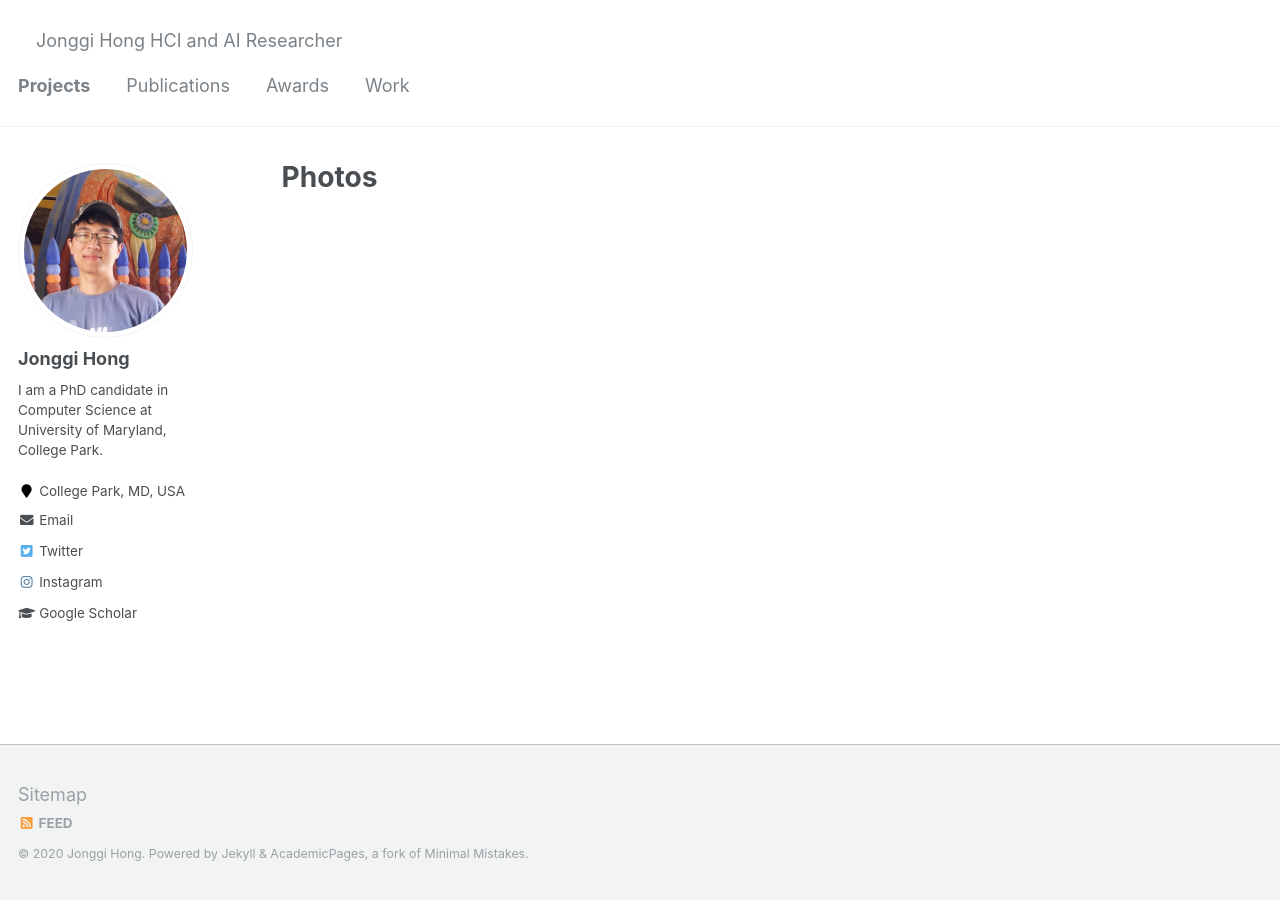
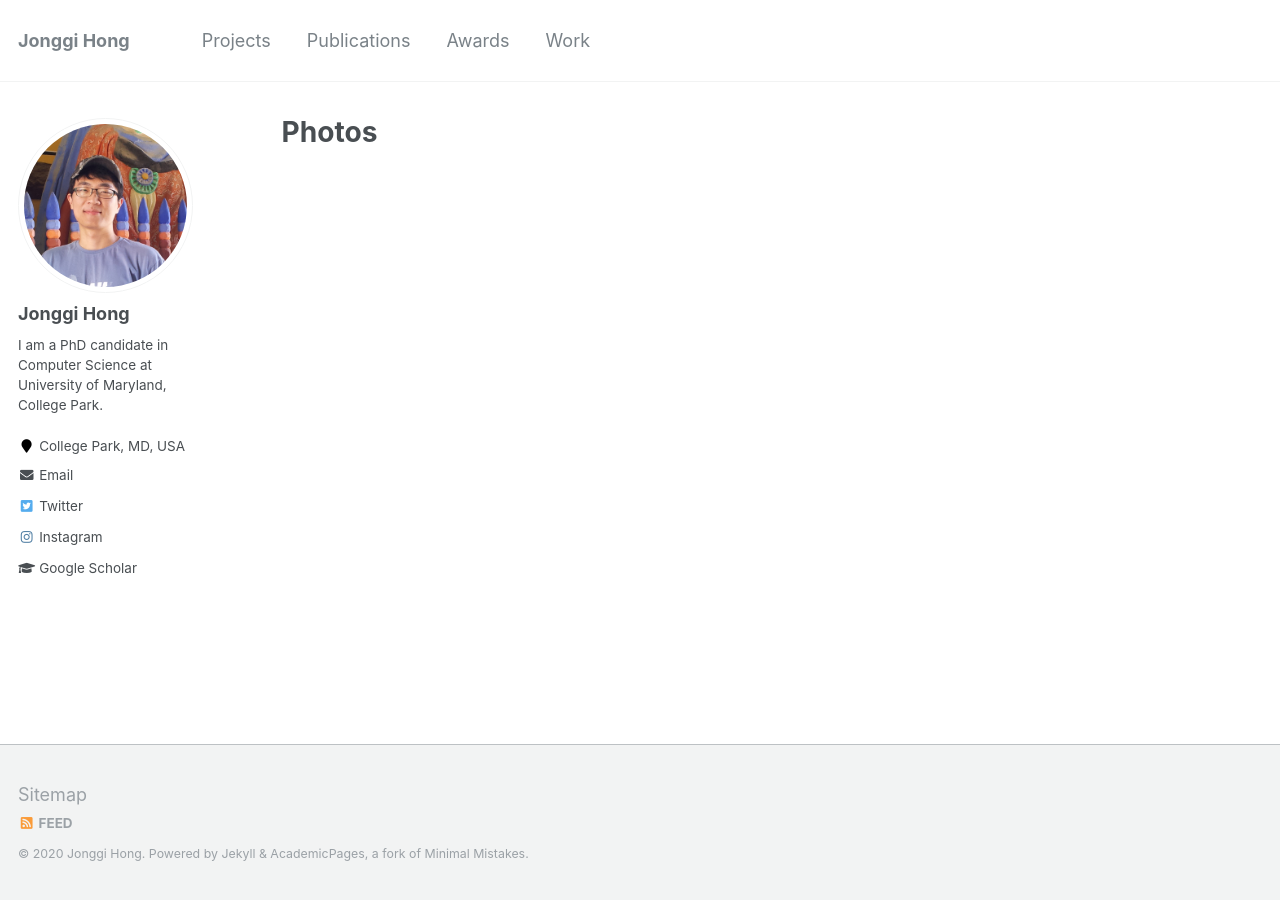
Before and after one commit to jonggi/jonggi.github.io, a Jekyll site: the page built from photos.md, in a window 1280 px wide. Built offline with Jekyll 4.4.1, drawn with Linux system fonts in a browser that asks for light colours.

Commit message:
mm github

```diff
--- a/_config.yml
+++ b/_config.yml
@@ -31,7 +31,6 @@ footer:
 
 # Site Settings
 title                    : "Jonggi Hong"
-subtitle                 : "HCI and AI Researcher"
 title_separator          : "|"
 name                     : &name "Jonggi Hong"
 description              : &description "Jonggi Hong's website"
--- a/_includes/masthead.html
+++ b/_includes/masthead.html
@@ -1,35 +1,21 @@
-{% capture logo_path %}{{ site.logo }}{% endcapture %}
+{% include base_path %}
 
 <div class="masthead">
   <div class="masthead__inner-wrap">
     <div class="masthead__menu">
       <nav id="site-nav" class="greedy-nav">
-        {% unless logo_path == empty %}
-          <a class="site-logo" href="{{ '/' | relative_url }}"><img src="{{ logo_path | relative_url }}" alt=""></a>
-        {% endunless %}
-        <a class="site-title" href="{{ '/' | relative_url }}">
-          {{ site.masthead_title | default: site.title }}
-          {% if site.subtitle %}<span class="site-subtitle">{{ site.subtitle }}</span>{% endif %}
-        </a>
+        <button><div class="navicon"></div></button>
         <ul class="visible-links">
-          {%- for link in site.data.navigation.main -%}
-            <li class="masthead__menu-item">
-              <a href="{{ link.url | relative_url }}"{% if link.description %} title="{{ link.description }}"{% endif %}>{{ link.title }}</a>
-            </li>
-          {%- endfor -%}
+          <li class="masthead__menu-item masthead__menu-item--lg"><a href="{{ base_path }}/">{{ site.title }}</a></li>
+          {% for link in site.data.navigation.main %}
+            {% if link.url contains 'http' %}
+              {% assign domain = '' %}
+              {% else %}
+              {% assign domain = base_path %}
+            {% endif %}
+            <li class="masthead__menu-item"><a href="{{ domain }}{{ link.url }}">{{ link.title }}</a></li>
+          {% endfor %}
         </ul>
-        {% if site.search == true %}
-        <button class="search__toggle" type="button">
-          <span class="visually-hidden">{{ site.data.ui-text[site.locale].search_label | default: "Toggle search" }}</span>
-          <svg class="icon" width="16" height="16" xmlns="http://www.w3.org/2000/svg" viewBox="0 0 15.99 16">
-            <path d="M15.5,13.12L13.19,10.8a1.69,1.69,0,0,0-1.28-.55l-0.06-.06A6.5,6.5,0,0,0,5.77,0,6.5,6.5,0,0,0,2.46,11.59a6.47,6.47,0,0,0,7.74.26l0.05,0.05a1.65,1.65,0,0,0,.5,1.24l2.38,2.38A1.68,1.68,0,0,0,15.5,13.12ZM6.4,2A4.41,4.41,0,1,1,2,6.4,4.43,4.43,0,0,1,6.4,2Z" transform="translate(-.01)"></path>
-          </svg>
-        </button>
-        {% endif %}
-        <button class="greedy-nav__toggle hidden" type="button">
-          <span class="visually-hidden">{{ site.data.ui-text[site.locale].menu_label | default: "Toggle menu" }}</span>
-          <div class="navicon"></div>
-        </button>
         <ul class="hidden-links hidden"></ul>
       </nav>
     </div>
```
